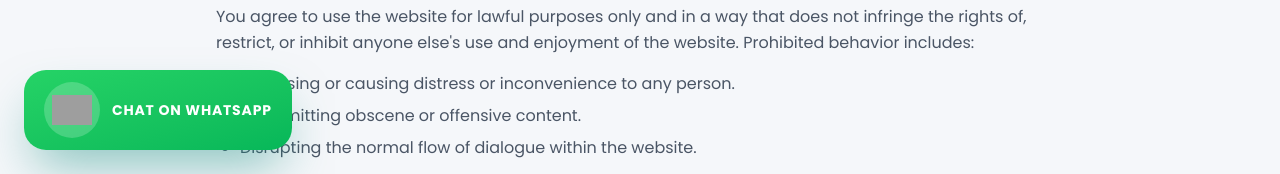
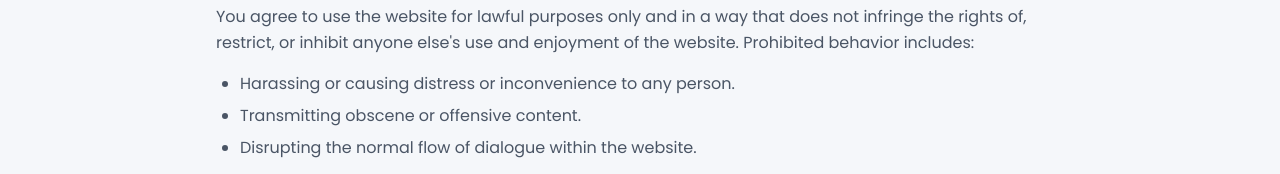
Before and after one commit to Netbizowerri/B2BG, a React (Vite) app: page /terms in a window 1280 px wide. Shown: the part 626-800 px from the top of the page. Built offline with nearby package versions, Linux system fonts and the light colour scheme; no server answers; grey boxes are pictures that could not be loaded.

Commit message:
Remove desktop WhatsApp chat

```diff
--- a/src/components/WhatsAppFab.tsx
+++ b/src/components/WhatsAppFab.tsx
@@ -7,7 +7,7 @@ export default function WhatsAppFab() {
       href={url}
       target="_blank"
       rel="noreferrer"
-      className="fixed bottom-6 left-6 z-50 inline-flex h-16 w-16 items-center justify-center rounded-[22px] bg-gradient-to-br from-[#25D366] to-[#06b759] text-white font-bold uppercase tracking-wider shadow-2xl shadow-[#128C7E]/50 transition duration-200 hover:translate-y-0.5 hover:shadow-[#128C7E]/70 focus-visible:outline focus-visible:outline-2 focus-visible:outline-offset-2 focus-visible:outline-[#128C7E] sm:h-auto sm:w-auto sm:px-5 sm:py-3 sm:gap-3"
+      className="fixed bottom-6 left-6 z-50 inline-flex h-16 w-16 items-center justify-center rounded-[22px] bg-gradient-to-br from-[#25D366] to-[#06b759] text-white font-bold uppercase tracking-wider shadow-2xl shadow-[#128C7E]/50 transition duration-200 hover:translate-y-0.5 hover:shadow-[#128C7E]/70 focus-visible:outline focus-visible:outline-2 focus-visible:outline-offset-2 focus-visible:outline-[#128C7E] sm:h-auto sm:w-auto sm:px-5 sm:py-3 sm:gap-3 md:hidden"
     >
       <span className="flex h-14 w-14 items-center justify-center rounded-full bg-white/20">
         <img
```
